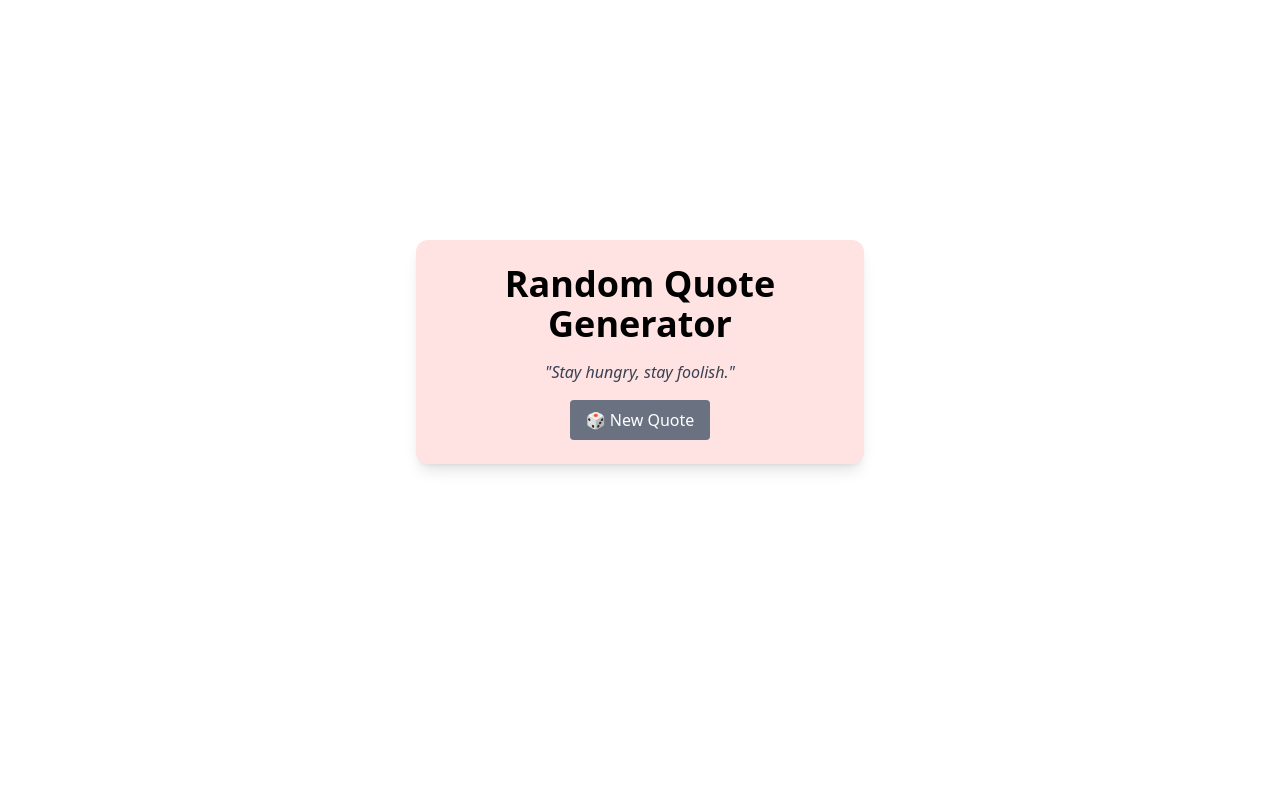
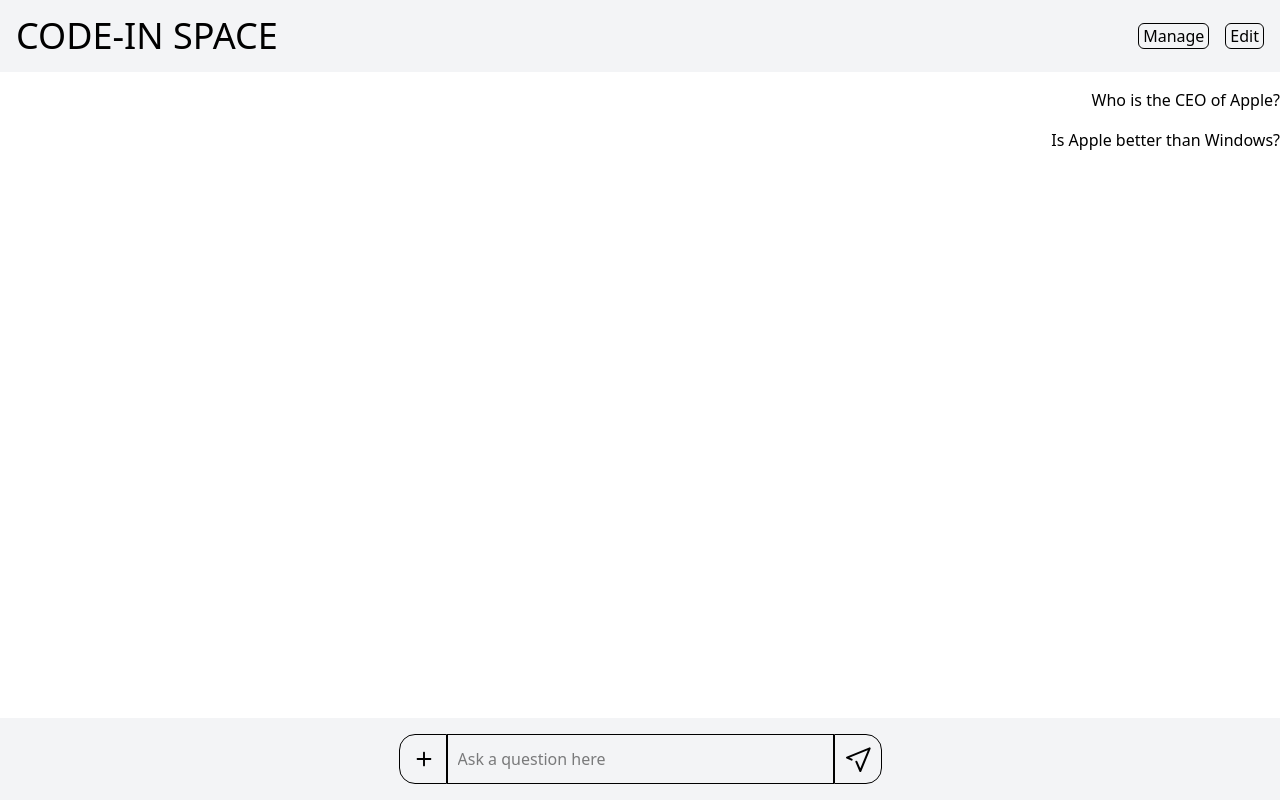
Before and after one commit to avaykhatry/ai-faq-chatbot, a React (Vite) app: page / in a window 1280 px wide. Built offline with nearby package versions, Linux system fonts and the light colour scheme.

Commit message:
chore: update ui

```diff
--- a/src/App.jsx
+++ b/src/App.jsx
@@ -1,6 +1,6 @@
 import { useState } from "react";
 import { questions } from "./data";
-import './App.css';
+import "./App.css";
 
 let nextId = 0;
 
@@ -10,32 +10,41 @@ export default function Info() {
 
   return (
     <>
-    <h1 className="text-center text-4xl py-4 bg-gray-100">AI FAQ CHATBOT</h1>
+      <div
+        id="logo"
+        className="px-4 flex gap-4 justify-end items-center bg-gray-100"
+      >
+        <h1 className="mr-auto text-4xl py-4">CODE-IN SPACE</h1>
+        <button className="border rounded-md px-1 cursor-pointer hover:bg-red-300 active:bg-red-400">Manage</button>
+        <button className="border rounded-md px-1 cursor-pointer hover:bg-red-300 active:bg-red-400">Edit</button>
+      </div>
       <div className="container m-auto py-4">
         <ul className="text-right">
-          {questions.map(ques => (
+          {questions.map((ques) => (
             <li className="pb-4" key={ques.id}>
               {ques.question}
-              </li>
+            </li>
           ))}
         </ul>
         <ul className="text-right">
           {queries.map((que) => (
-            <li className="pb-4" key={que.id}>{que.query}</li>
+            <li className="pb-4" key={que.id}>
+              {que.query}
+            </li>
           ))}
         </ul>
 
         <div className="fixed bottom-0 right-0 left-0 query-line flex justify-center items-center bg-gray-100 p-4">
           <button
             id="query-btn"
-            className="border-1 p-2 pr-1.5 rounded-l-2xl"
+            className="border-1 p-2 pr-1.5 rounded-l-2xl cursor-pointer hover:bg-red-300 active:bg-red-400"
             onClick={() => {
               setQueries([...queries, { id: nextId++, query: query }]);
             }}
           >
             <img
-              className="w-8 cursor-pointer hover:bg-red-400 active:bg-red-600"
-              src="src/assets/send-1-svgrepo-com.svg"
+              className="w-8"
+              src="src/assets/add-svgrepo-com.svg"
               alt=""
             />
           </button>
@@ -47,21 +56,21 @@ export default function Info() {
             type="text"
             placeholder="Ask a question here"
           />
-             <button
+
+          <button
             id="query-btn"
-            className="border-1 p-2 pr-1.5 rounded-r-2xl"
+            className="border-1 p-2 pr-1.5 rounded-r-2xl cursor-pointer hover:bg-red-300 active:bg-red-400"
             onClick={() => {
               setQueries([...queries, { id: nextId++, query: query }]);
             }}
           >
             <img
-              className="w-8 cursor-pointer hover:bg-red-400 active:bg-red-600"
-              src="src/assets/add-svgrepo-com (1).svg"
+              className="w-8"
+              src="src/assets/send-1-svgrepo-com.svg"
               alt=""
             />
           </button>
         </div>
-
       </div>
     </>
   );
--- a/src/main.jsx
+++ b/src/main.jsx
@@ -8,6 +8,6 @@ import QuoteGenerator from './QuoteGen.jsx'
 
 createRoot(document.getElementById('root')).render(
   <StrictMode>
-    <QuoteGenerator />
+    <App />
   </StrictMode>,
 )
```
Also changed, not shown: src/assets/add-svgrepo-com.svg (renamed from src/assets/add-svgrepo-com (1).svg).
